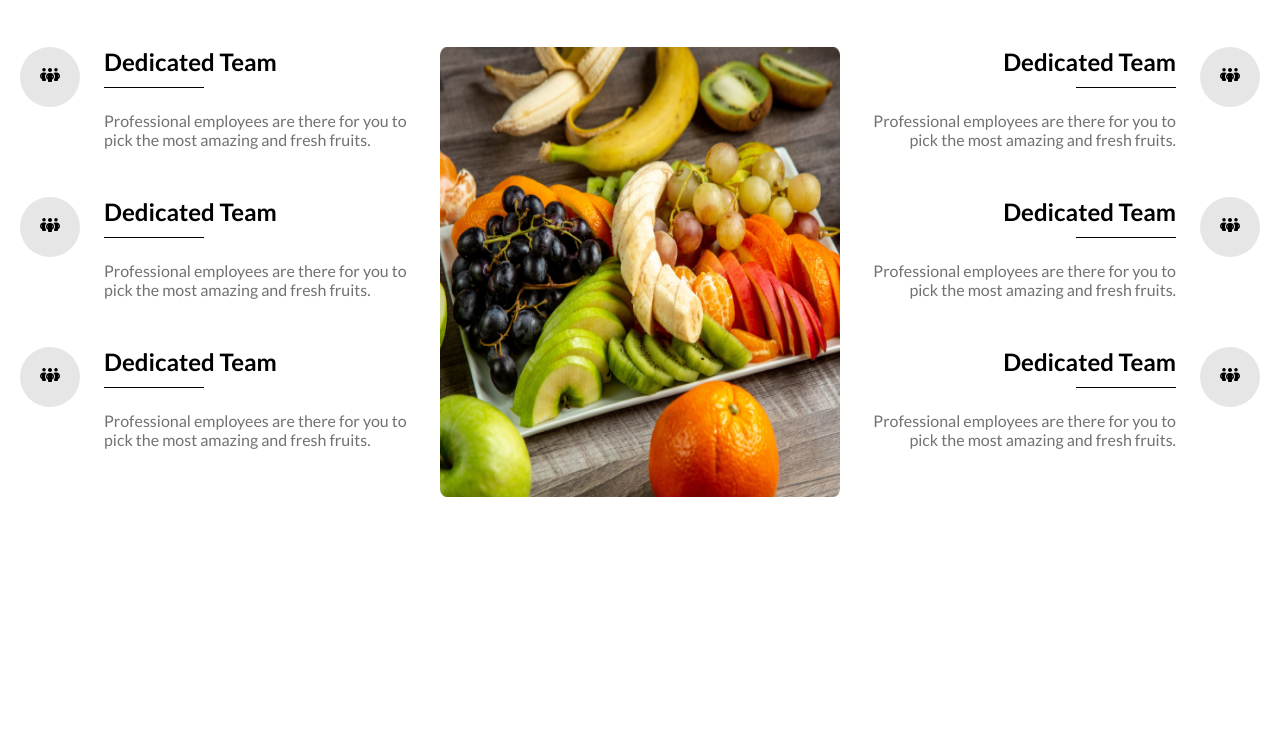
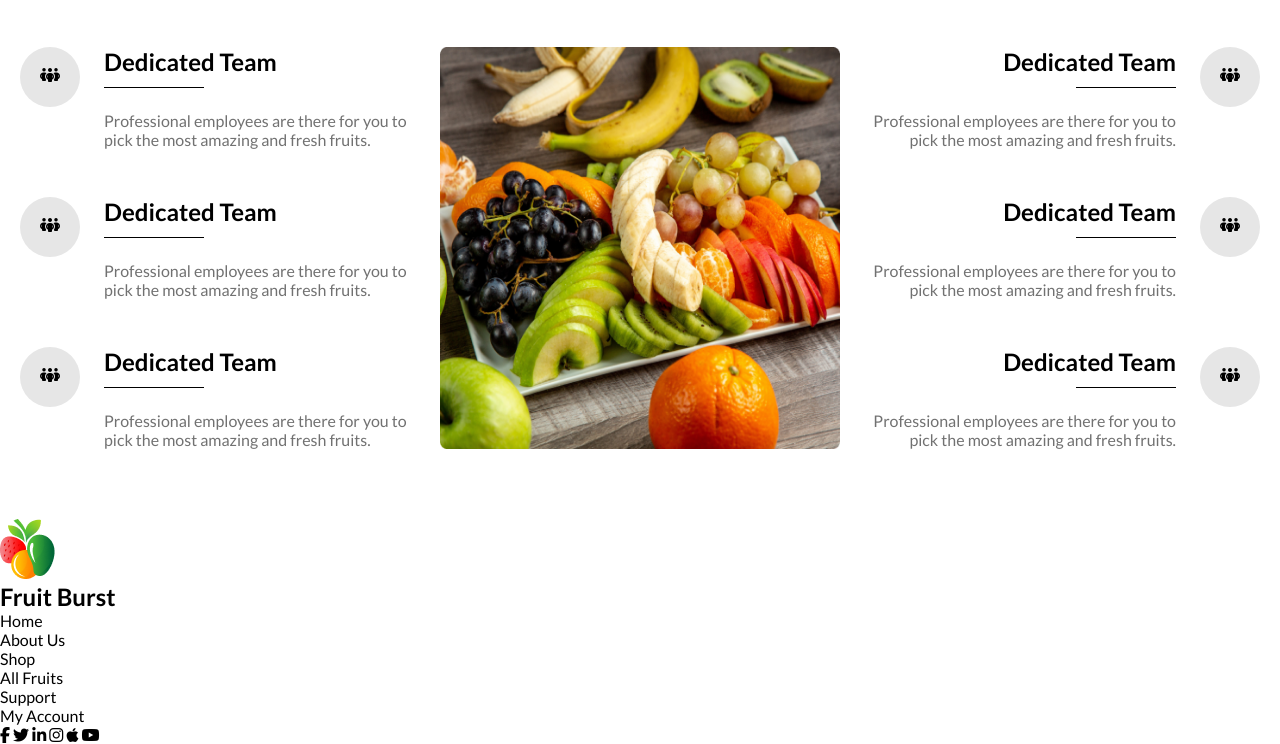
Before and after one commit to Imranhasanrimon/fruit-burst, a plain HTML site: page index.html in a window 1280 px wide. Shown: the part 2777-3521 px from the top of the page. Before the commit the page ends 3344 px from the top, so only its background shows below. Drawn offline with Linux system fonts and the light colour scheme.

Commit message:
footer markup is ready

```diff
--- a/assets/styles/responsive.css
+++ b/assets/styles/responsive.css
@@ -75,12 +75,9 @@
     /* feature section  */
     .feature .container {
         grid-template-columns: repeat(1, 1fr);
-
+        gap: 50px;
     }
 
-    .feature .container .right {
-        margin-top: 50px;
-    }
 
 }
 
@@ -146,6 +143,7 @@
         grid-column: span 2;
         order: -1;
         height: 400px;
+        margin-bottom: 50px;
     }
 
 
--- a/assets/styles/style.css
+++ b/assets/styles/style.css
@@ -263,9 +263,12 @@ nav .fa-bars {
 }
 
 .feature .container .box {
-    margin-bottom: 48px;
     display: flex;
     gap: 24px;
+}
+
+.feature .container .box:not(:last-child) {
+    margin-bottom: 48px;
 }
 
 .feature .container .box i {
--- a/index.html
+++ b/index.html
@@ -261,6 +261,32 @@
             </div>
         </section>
     </main>
+    <footer>
+        <div class="footer">
+            <div class="logo2">
+                <img src="./assets/images/logo.png" alt="">
+                <h2>Fruit Burst</h2>
+            </div>
+            <div class="nav">
+                <ul>
+                    <li><a href="">Home</a></li>
+                    <li><a href="">About Us</a></li>
+                    <li><a href="">Shop</a></li>
+                    <li><a href="">All Fruits</a></li>
+                    <li><a href="">Support</a></li>
+                    <li><a href="">My Account</a></li>
+                </ul>
+            </div>
+            <div class="link">
+                <i class="fa-brands fa-facebook-f"></i>
+                <i class="fa-brands fa-twitter"></i>
+                <i class="fa-brands fa-linkedin-in"></i>
+                <i class="fa-brands fa-instagram"></i>
+                <i class="fa-brands fa-apple"></i>
+                <i class="fa-brands fa-youtube"></i>
+            </div>
+        </div>
+    </footer>
 
 </body>
 
```
